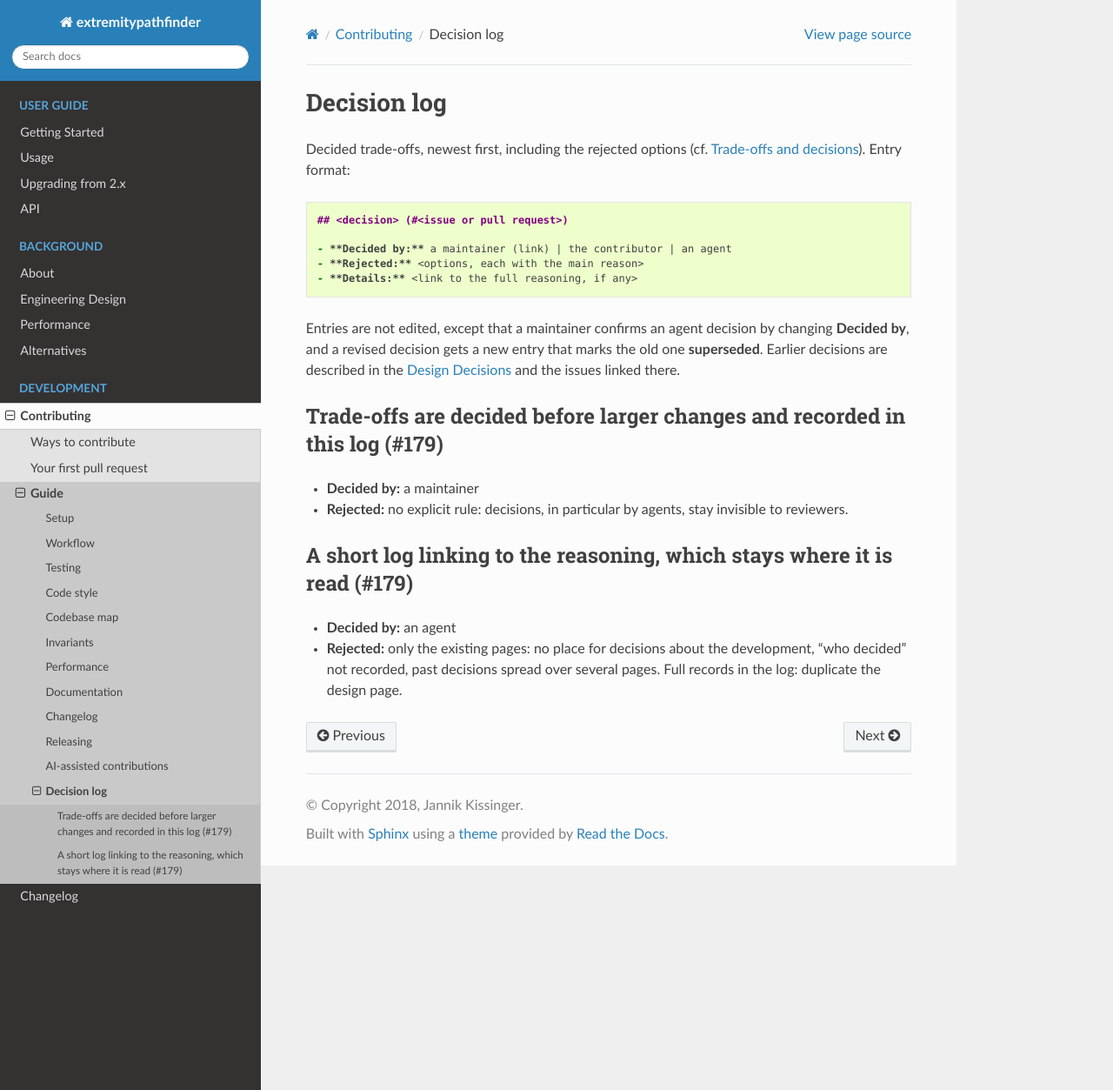
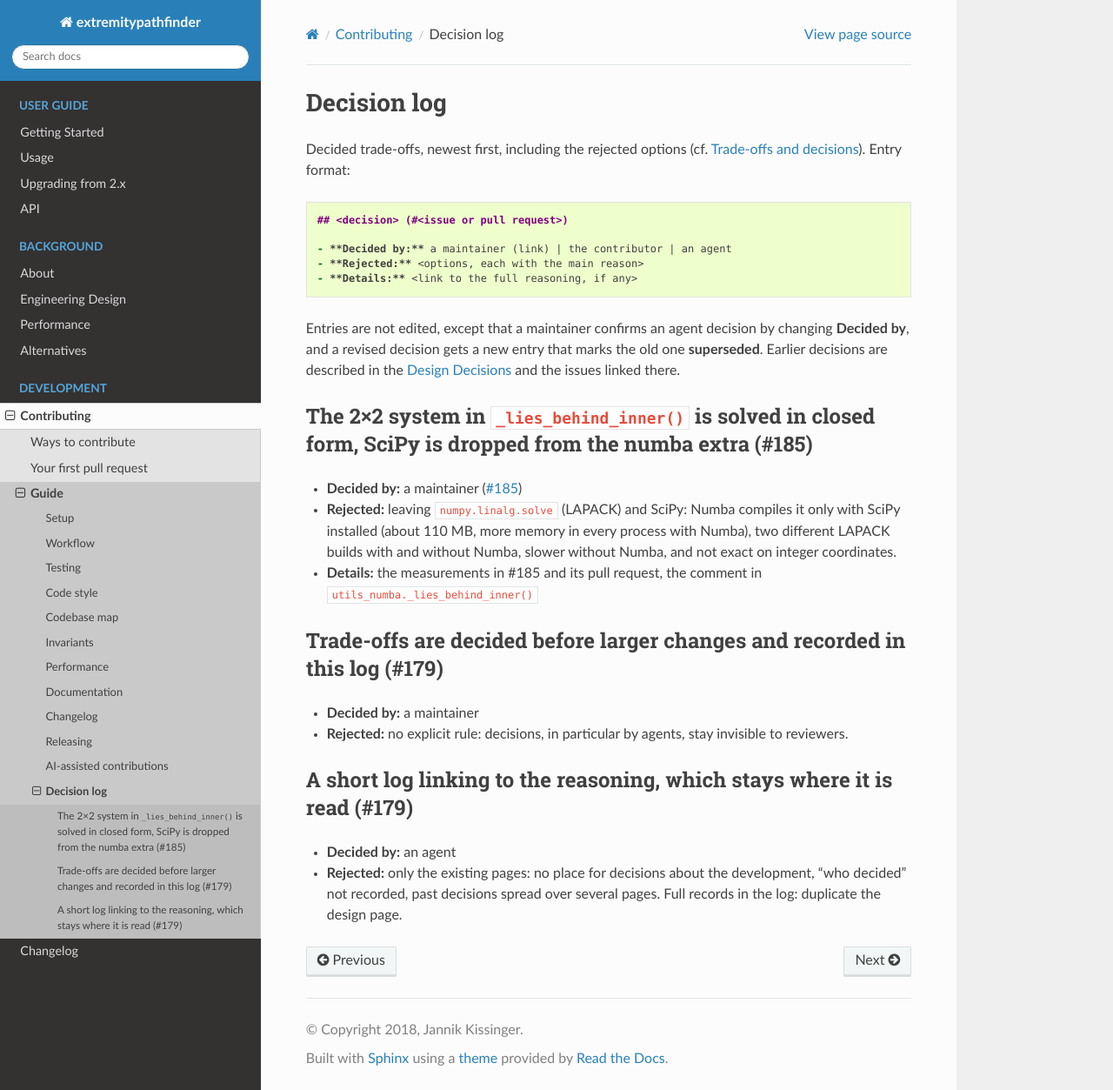
Before and after one commit to jannikmi/extremitypathfinder, a Sphinx documentation site: the page built from docs/contributing/decisions.md, in a window 1280 px wide and 1253 px high. Shown: the whole window at 87% size. Built offline with Sphinx 7.4.7 and the Read the Docs theme 3.1.0, drawn with Linux system fonts in a browser that asks for light colours.

Commit message:
Solve the 2x2 system in _lies_behind_inner() in closed form, drop SciPy from the numba extra (#185)
Numba compiled np.linalg.solve only with SciPy installed. Cramer's rule computes
only mu, runs the same code with and without Numba and is exact on integer
coordinates. Remove SciPy from the numba extra, the tox environments, the lock
file and the docs.

Co-Authored-By: Claude Opus 5.5 <noreply@anthropic.com>
Claude-Session: https://claude.ai/code/session_01XJqV76sPKd4XutZdmMn6aH

```diff
--- a/CHANGELOG.rst
+++ b/CHANGELOG.rst
@@ -38,6 +38,12 @@ other changes:
 - lower peak memory when preparing some environments with a few thousand vertices: the test which edges pass
   through vertices processes fewer vertex-edge pairs at once (e.g. 9.7 to 7.4 MiB for the 1,985-vertex world map
   of the benchmarks). No change where the visibility graph dominates the peak memory.
+- the ``numba`` extra no longer installs SciPy (#185): a smaller installation (SciPy takes about 110 MB)
+  and less memory per process with Numba (about 18 MiB less after import on Linux when SciPy is not installed).
+  The test whether a vertex lies behind an edge solves its 2×2 system in closed form instead of with
+  ``numpy.linalg.solve``, the same code with and without Numba. It is exact for integer coordinates
+  (e.g. grids), where LAPACK misjudged some vertices lying exactly on an edge. No paths or visibility graphs
+  change: these vertices never reach the test (they touch the edge and are no extremities).
 - polygons are accepted with clockwise and counter clockwise vertex numbering, also mixed (#161).
   Polygons with the opposite numbering are reversed into the internal convention (boundary counter clockwise,
   holes clockwise), also in ``boundary_polygon`` and ``holes``. Previously wrongly numbered polygons
--- a/docs/contributing/decisions.md
+++ b/docs/contributing/decisions.md
@@ -15,6 +15,14 @@ Entries are not edited, except that a maintainer confirms an agent decision by c
 and a revised decision gets a new entry that marks the old one **superseded**.
 Earlier decisions are described in the {ref}`Design Decisions <design_decisions>` and the issues linked there.
 
+## The 2×2 system in `_lies_behind_inner()` is solved in closed form, SciPy is dropped from the numba extra (#185)
+
+- **Decided by:** a maintainer ([#185](https://github.com/jannikmi/extremitypathfinder/issues/185))
+- **Rejected:** leaving `numpy.linalg.solve` (LAPACK) and SciPy: Numba compiles it only with SciPy installed
+  (about 110 MB, more memory in every process with Numba), two different LAPACK builds with and without Numba,
+  slower without Numba, and not exact on integer coordinates.
+- **Details:** the measurements in #185 and its pull request, the comment in `utils_numba._lies_behind_inner()`
+
 ## Trade-offs are decided before larger changes and recorded in this log (#179)
 
 - **Decided by:** a maintainer
--- a/pyproject.toml
+++ b/pyproject.toml
@@ -34,8 +34,6 @@ dependencies = [
 [project.optional-dependencies]
 numba = [
     "numba>=0.63,<1",
-    # Required for Numba's np.linalg.solve implementation.
-    "scipy>=1.16.1,<2",
 ]
 
 [project.scripts]
@@ -109,11 +107,9 @@ deps =
     # the declared minimum versions
     py{312,313,314}-minimum: numpy==2.3.3
     py{312,313,314}-minimum-numba: numba==0.63.0
-    py{312,313,314}-minimum-numba: scipy==1.16.1
     # the oldest versions providing Python 3.15 wheels
     py315-minimum: numpy==2.5.2
     py315-minimum-numba: numba==0.68.0
-    py315-minimum-numba: scipy==1.18.1
 setenv =
     MPLBACKEND = Agg
     !numba: EXPECT_NUMBA = 0
```
Also changed, not shown: docs/0_getting_started.rst (+3 -4 lines), docs/contributing/invariants.md (+1 -1 lines), 3 other files.
